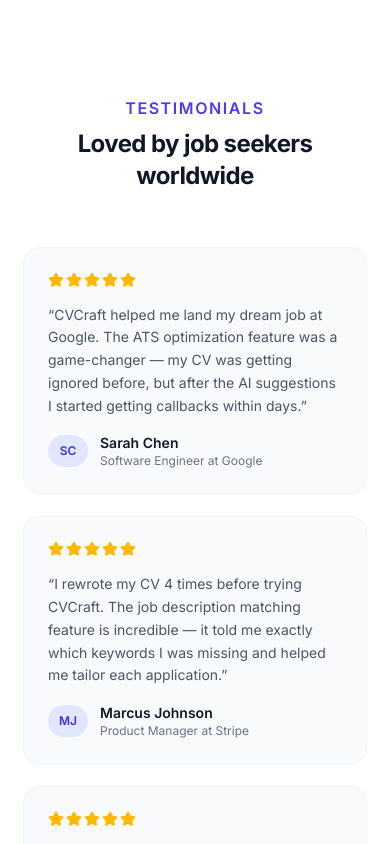
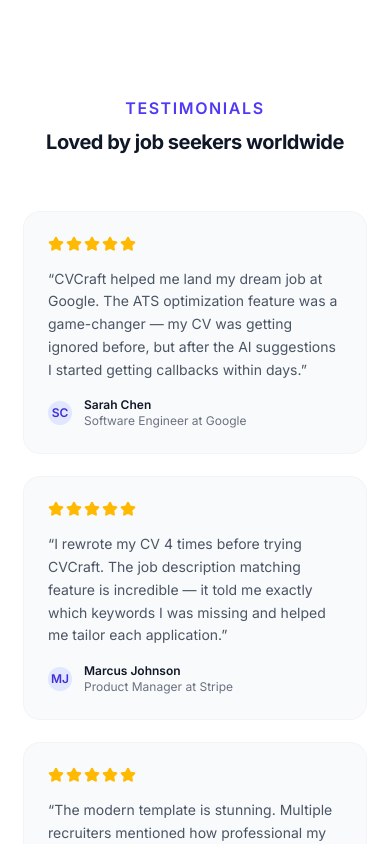
Before and after one commit to Ncarmend/MYCVCRAFT, a Next.js app: page / in a window 390 px wide. Shown: the part 3420-4264 px from the top of the page. Built offline with nearby package versions, Linux system fonts and the light colour scheme; no server answers.

Commit message:
new commit

```diff
--- a/components/landing/Testimonials.tsx
+++ b/components/landing/Testimonials.tsx
@@ -62,7 +62,7 @@ export function Testimonials() {
           <h2 className="text-base font-semibold text-indigo-600 uppercase tracking-widest">
             Testimonials
           </h2>
-          <p className="mt-2 text-2xl font-bold tracking-tight text-gray-900 sm:text-4xl">
+          <p className="mt-2 text-xl font-bold tracking-tight text-gray-900 sm:text-4xl">
             Loved by job seekers worldwide
           </p>
         </div>
@@ -85,11 +85,11 @@ export function Testimonials() {
               </p>
 
               <div className="mt-4 flex items-center gap-3">
-                <div className="flex h-8 w-10 items-center justify-center rounded-full bg-indigo-100 text-xs font-semibold text-indigo-700">
+                <div className="flex h-6 w-6 items-center justify-center rounded-full bg-indigo-100 text-xs font-semibold text-indigo-700">
                   {t.avatar}
                 </div>
                 <div>
-                  <p className="text-sm font-semibold text-gray-900">{t.name}</p>
+                  <p className="text-xs font-semibold text-gray-900">{t.name}</p>
                   <p className="text-xs text-gray-500">{t.role}</p>
                 </div>
               </div>
```
